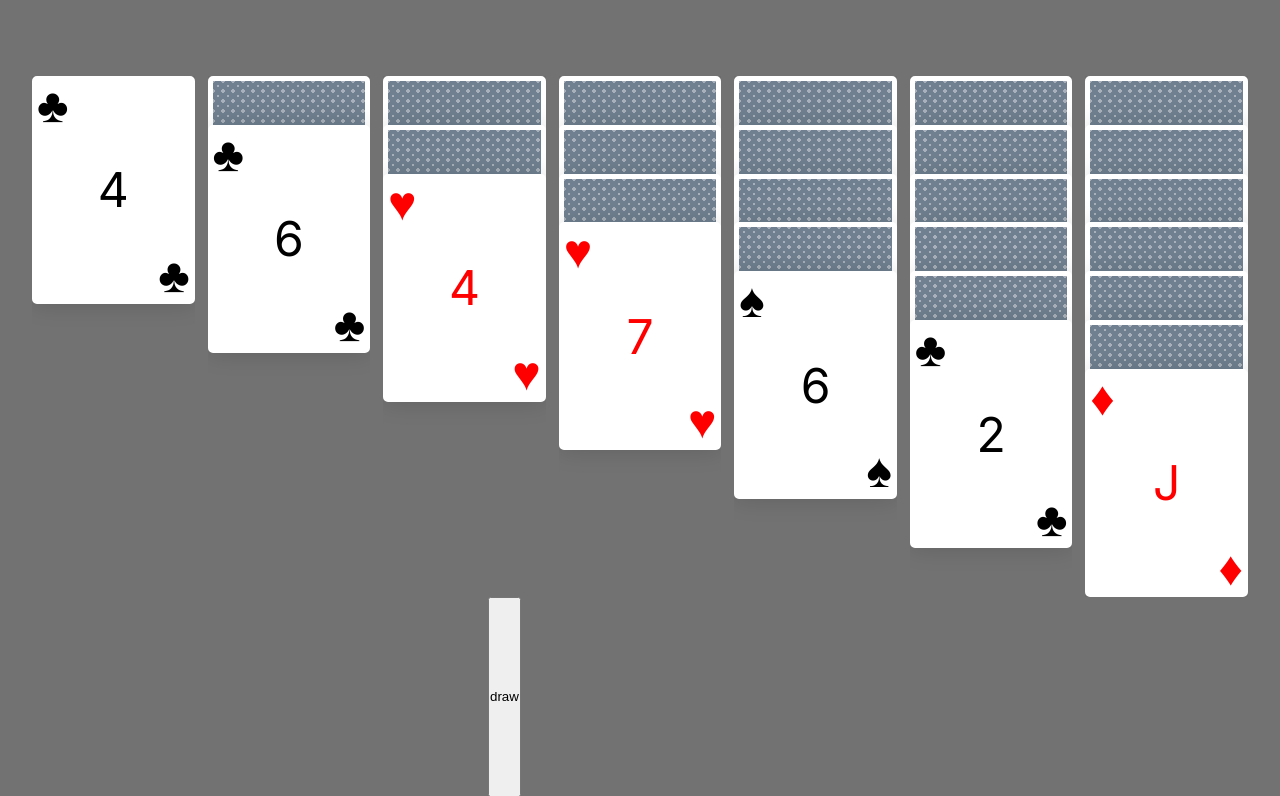
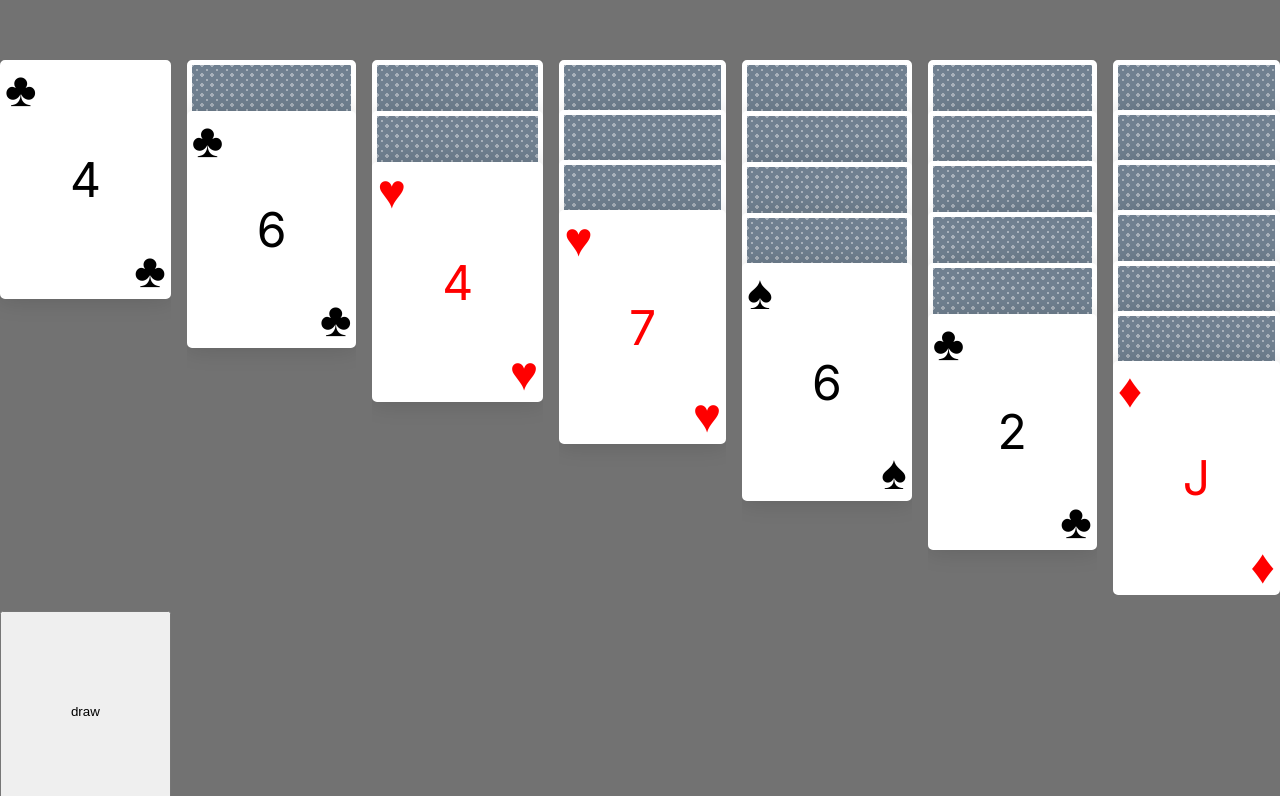
Before and after one commit to Rykus0/solitaire, a Next.js app: page / in a window 1280 px wide. Shown: the part 156-952 px from the top of the page. Built offline with nearby package versions, Linux system fonts and the light colour scheme.

Commit message:
feat: use grid for layout

```diff
--- a/src/app/components/Stack.tsx
+++ b/src/app/components/Stack.tsx
@@ -10,6 +10,7 @@ type StackProps = {
   onDrop: (e: DragEvent<HTMLDivElement>) => void;
   canStack: (card: PlayingCard, topCard?: PlayingCard) => boolean;
   direction: "row" | "column" | "none";
+  gridArea?: string;
 };
 
 export default function Stack(props: PropsWithChildren<StackProps>) {
@@ -32,6 +33,7 @@ export default function Stack(props: PropsWithChildren<StackProps>) {
       className={classes[direction]}
       onDragOver={dragOver}
       onDrop={props.onDrop}
+      style={{ gridArea: props.gridArea }}
     >
       {props.cards?.map((card) => (
         <Card key={card.getCardName()} card={card} />
--- a/src/app/page.module.css
+++ b/src/app/page.module.css
@@ -1,18 +1,11 @@
 .main {
-  display: flex;
-  flex-direction: column;
-  justify-content: space-between;
-  align-items: center;
-  padding: 2rem;
+  display: grid;
   min-height: 100vh;
+  gap: 1em;
+  grid-template-areas:
+    ".    .    .     suit1 suit2 suit3 suit4"
+    "col1 col2 col3  col4  col5  col6  col7"
+    "deck draw .     .     .     .     .";
+
   background: rgb(114, 114, 114);
 }
-
-.board {
-  display: flex;
-  flex-direction: row;
-  justify-content: space-between;
-  column-gap: 1vw;
-
-  width: 100%;
-}
--- a/src/app/page.tsx
+++ b/src/app/page.tsx
@@ -25,8 +25,6 @@ const STACK_COUNT = 7;
 //   - card lift state
 //   - drag cards
 //   - placeholder card to show drop target
-
-// TODO: use grid for layout
 
 export default function Home() {
   const deck = useRef<Deck>(new Deck());
@@ -115,15 +113,34 @@ export default function Home() {
 
   return (
     <main className={classes.main}>
-      <div className={classes.board}>
       <Stack
         onDrop={placeholder}
         canStack={rules.canStackOnAce}
         cards={[]}
         direction="none"
+        gridArea="suit1"
       />
-      </div>
-      <div className={classes.board}>
+      <Stack
+        onDrop={placeholder}
+        canStack={rules.canStackOnAce}
+        cards={[]}
+        direction="none"
+        gridArea="suit2"
+      />
+      <Stack
+        onDrop={placeholder}
+        canStack={rules.canStackOnAce}
+        cards={[]}
+        direction="none"
+        gridArea="suit3"
+      />
+      <Stack
+        onDrop={placeholder}
+        canStack={rules.canStackOnAce}
+        cards={[]}
+        direction="none"
+        gridArea="suit4"
+      />
       {stacks.map((stack, index) => (
         <Stack
           key={`stack-${index}`}
@@ -131,18 +148,19 @@ export default function Home() {
           onDrop={dropCard}
           canStack={rules.canStack}
           direction="column"
+          gridArea={`col${index + 1}`}
         />
       ))}
-      </div>
-      <div className={classes.board} style={{ width: "25%" }}>
-        <button onClick={draw}>draw</button>
+      <button onClick={draw} style={{ gridArea: "deck" }}>
+        draw
+      </button>
       <Stack
         onDrop={placeholder}
         canStack={() => false}
         cards={drawnCards.slice(drawnCards.length - 3)}
-          direction="row"
+        direction="none"
+        gridArea="draw"
       />
-      </div>
     </main>
   );
 }
```
Lines whose indentation alone changed are shown as unchanged.
